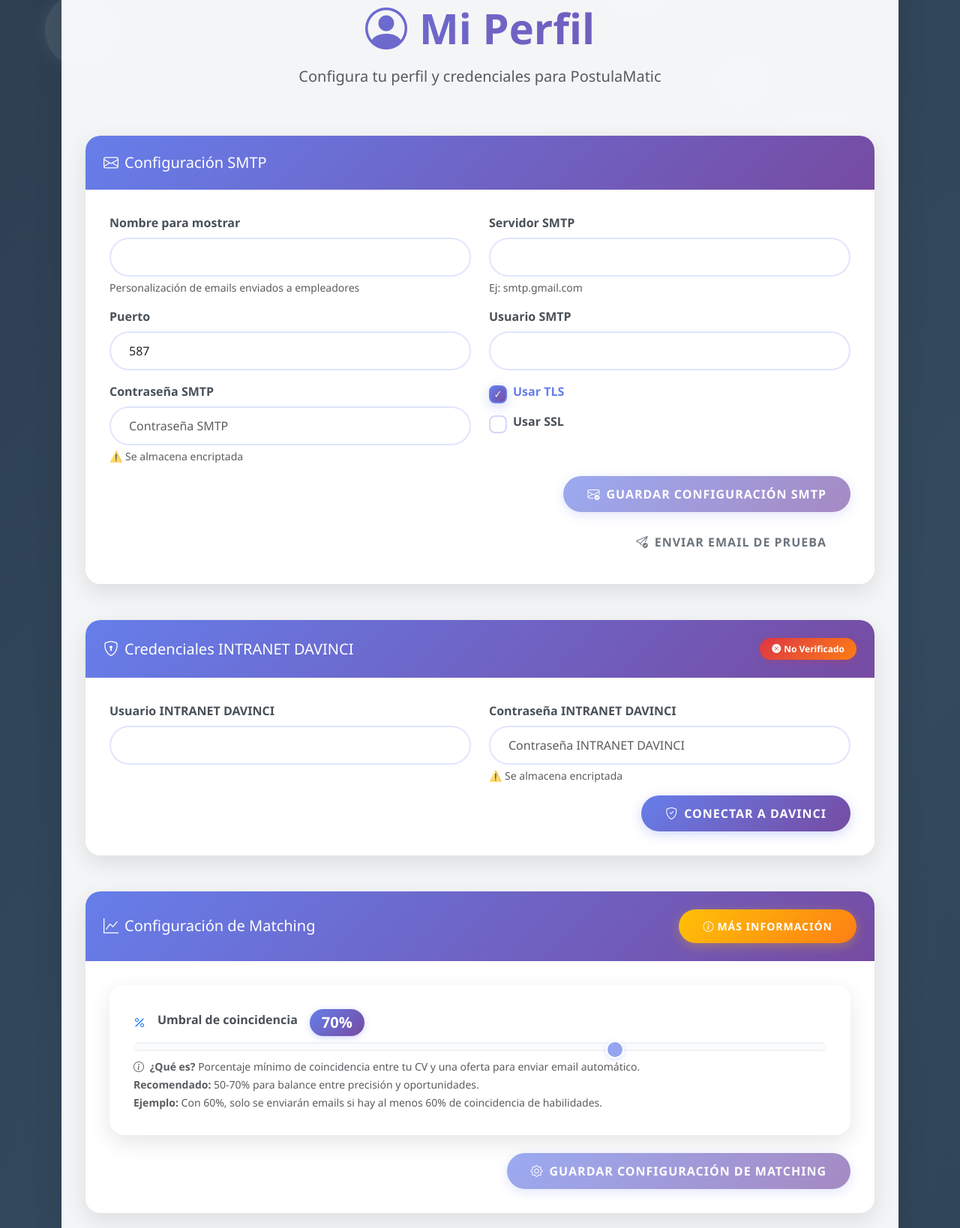
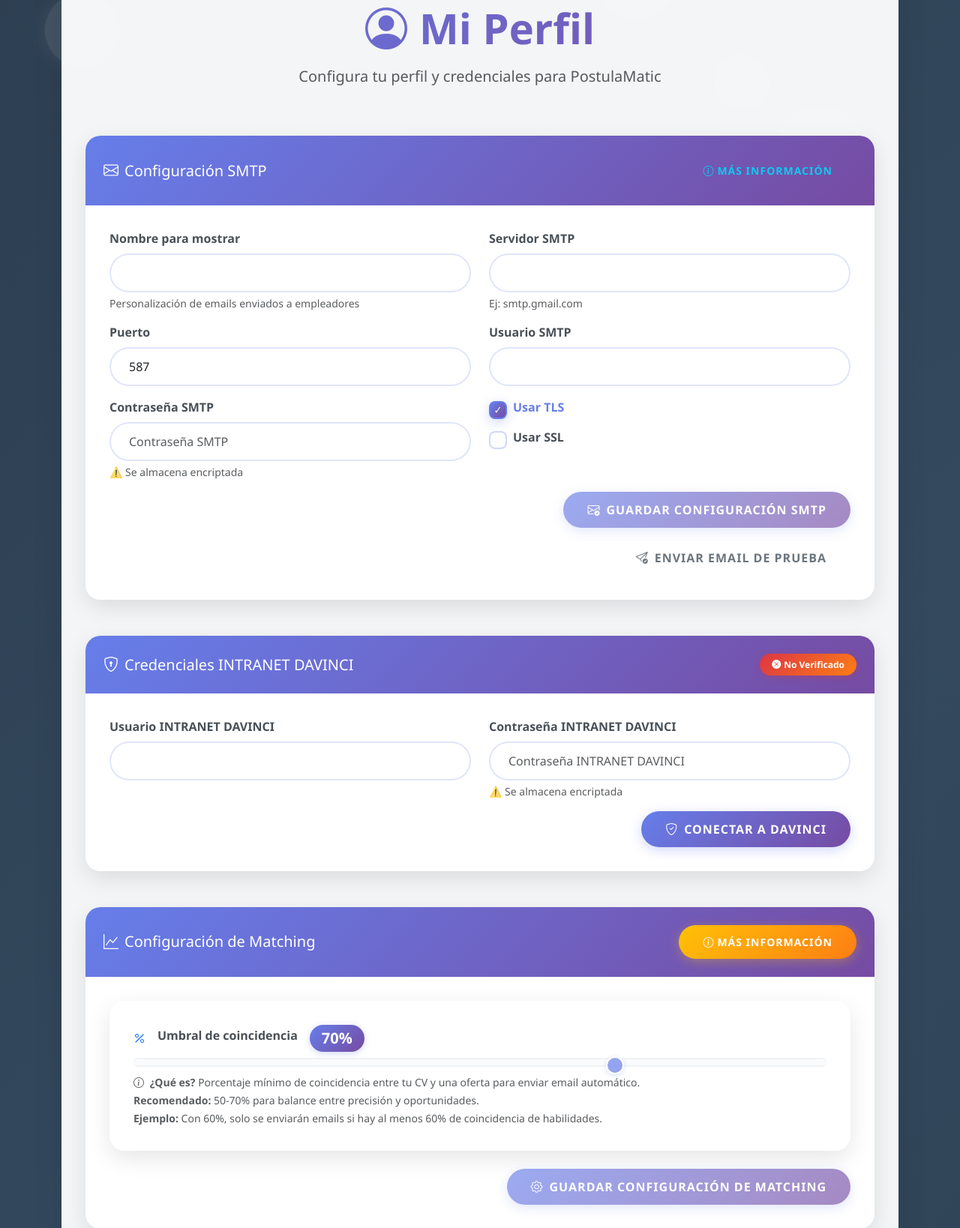
Before and after one commit to idgleb/PostulaMatic, a Django app: page /matching/perfil/ in a window 1280 px wide. Shown: the part 311-1949 px from the top of the page at 75% size. Run offline with Django 5.2, Linux system fonts and the light colour scheme; the visitor is signed in with stand-in values (Sample User, id 1); data comes from the database, SQL or seed files in the repository; parts of the project's set-up code (start-up, migrations or seed data) failed here and were passed over.

Commit message:
Agregar botÃ³n 'MÃ¡s informaciÃ³n' con modal de ayuda para configuraciÃ³n SMTP Gmail

```diff
--- a/templates/matching/profile.html
+++ b/templates/matching/profile.html
@@ -18,9 +18,14 @@
         <!-- Configuración SMTP -->
         <div class="card mb-5">
             <div class="card-header">
-                <h5 class="mb-0">
-                    <i class="bi bi-envelope me-2"></i>Configuración SMTP
-                </h5>
+                <div class="d-flex justify-content-between align-items-center">
+                    <h5 class="mb-0">
+                        <i class="bi bi-envelope me-2"></i>Configuración SMTP
+                    </h5>
+                    <button type="button" class="btn btn-sm btn-outline-info" data-bs-toggle="modal" data-bs-target="#smtpInfoModal">
+                        <i class="bi bi-info-circle me-1"></i>Más información
+                    </button>
+                </div>
             </div>
             <div class="card-body">
                 <form method="post" action="{% url 'profile' %}" id="smtp-form">
```
